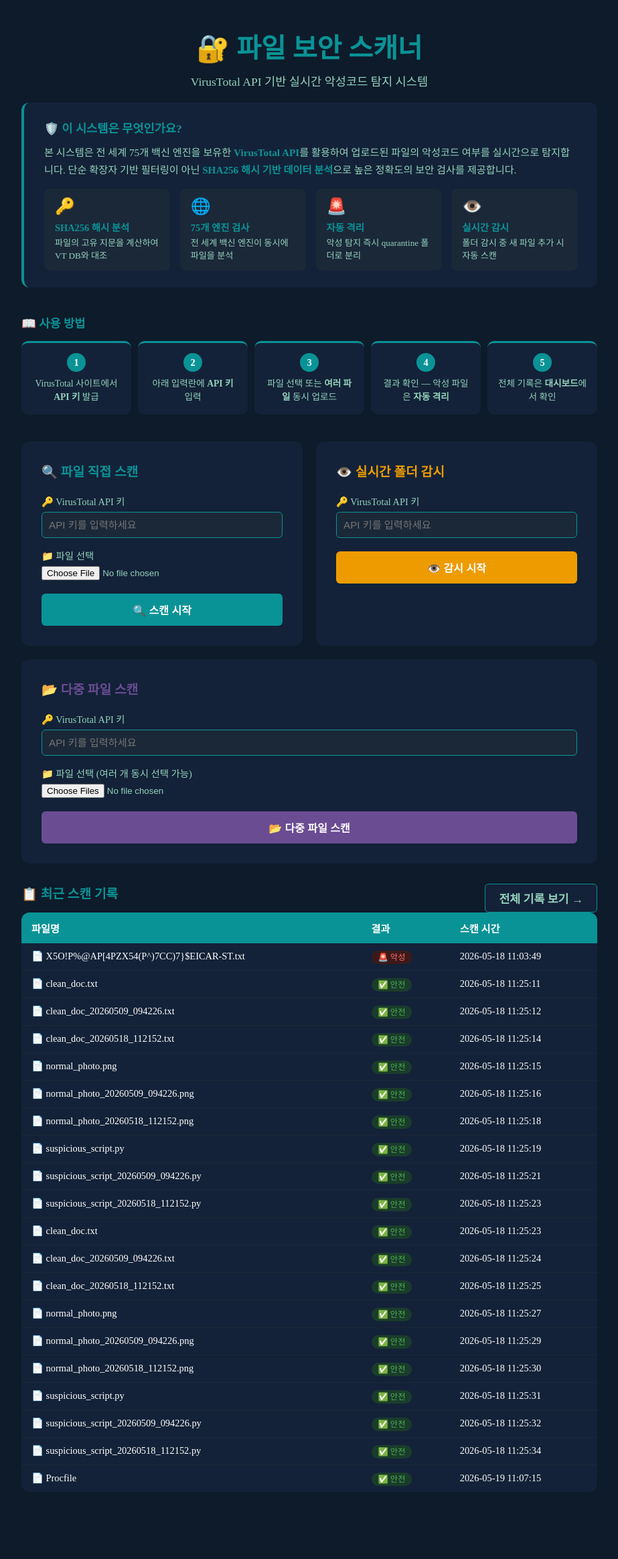
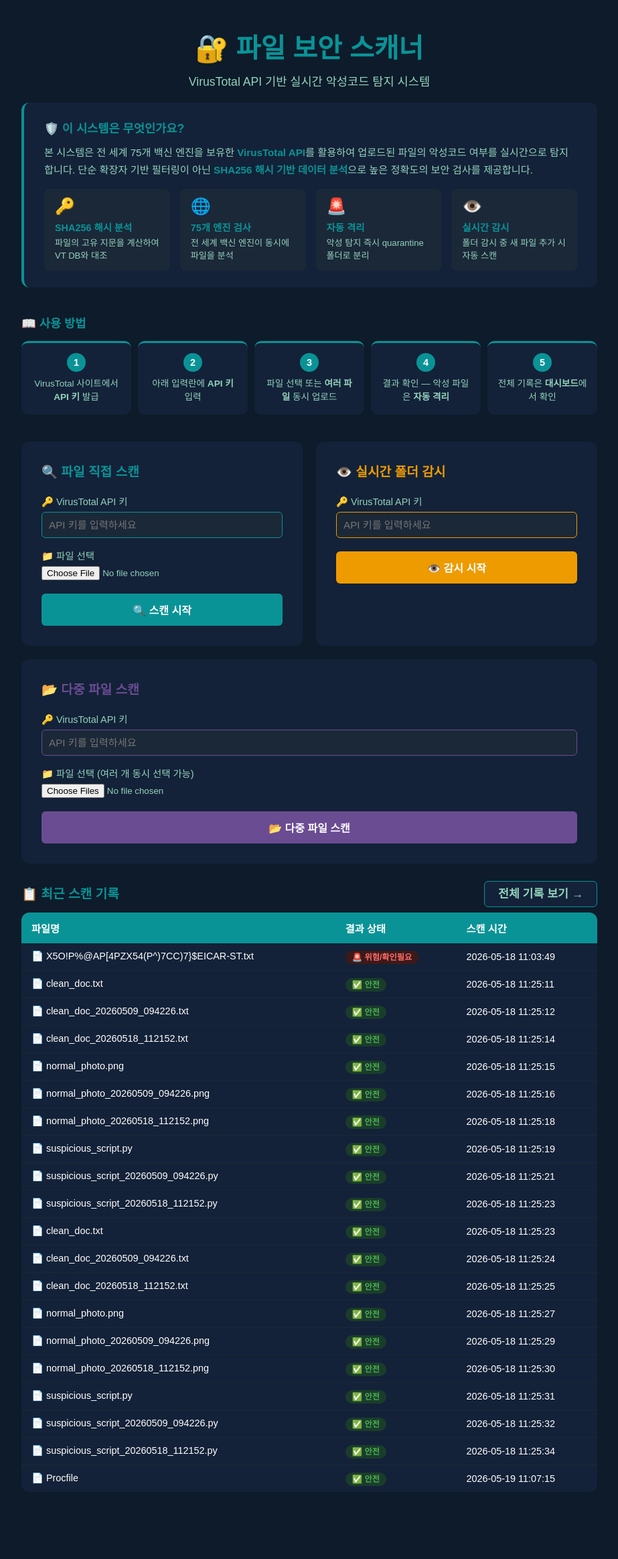
Before and after one commit to a39161026-dotcom/Mokpo-Security_check.py, a Django app: template templates/scanner/index.html in a window 1280 px wide. Shown: the whole page at 67% size, without its empty margins (178-1101 px from the left). Before the commit the page ends 2227 px from the top, so only its background shows below. Run offline with Django 5.2, Linux system fonts and the light colour scheme; the template is opened without the code that fills it: values that come from a table or form of the project are taken from there, others are empty; data comes from the database, SQL or seed files in the repository; parts of the project's set-up code (start-up, migrations or seed data) failed here and were passed over.

Commit message:
Final bug fix for views and clean up index template

```diff
--- a/templates/scanner/index.html
+++ b/templates/scanner/index.html
@@ -5,7 +5,7 @@
     <title>보안 스캐너</title>
     <style>
         * { box-sizing: border-box; margin: 0; padding: 0; }
-        body { font-family: 맑은 고딕; background: #0D1B2A; color: white; padding: 40px 20px; }
+        body { font-family: '맑은 고딕', sans-serif; background: #0D1B2A; color: white; padding: 40px 20px; }
         h1 { color: #0A9396; font-size: 2.5em; text-align: center; margin-bottom: 10px; }
         .subtitle { color: #94D2BD; text-align: center; margin-bottom: 20px; font-size: 1.1em; }
 
@@ -38,32 +38,32 @@
         .btn-folder:hover { background: #553b78; }
         .btn-watch { background: #EE9B00; color: white; }
         .btn-watch:hover { background: #cc8400; }
-        .btn-dashboard { background: #132238; color: #94D2BD; border: 1px solid #0A9396; padding: 8px 20px; border-radius: 6px; text-decoration: none; float: right; font-size: 0.9em; }
+        .btn-dashboard { background: #132238; color: #94D2BD; border: 1px solid #0A9396; padding: 8px 20px; border-radius: 6px; text-decoration: none; float: right; font-size: 0.9em; line-height: 1.2; margin-top: -4px; }
         .btn-dashboard:hover { background: #0A9396; color: white; }
 
         .result { margin-top: 20px; padding: 20px; border-radius: 10px; text-align: center; }
         .safe { background: #1A3D2B; border: 1px solid #0A9396; }
         .danger { background: #3D1A1A; border: 1px solid #ff4444; }
         .result .filename { font-size: 1.1em; font-weight: bold; margin-bottom: 8px; }
-        .result .status { font-size: 1.6em; }
-        .watching { background: #1A3A2A; border: 1px solid #EE9B00; padding: 15px; border-radius: 10px; text-align: center; color: #EE9B00; }
+        .result .status { font-size: 1.1em; line-height: 1.4; }
+        .watching { background: #1A3A2A; border: 1px solid #EE9B00; padding: 25px; border-radius: 10px; text-align: center; color: #EE9B00; height: 100%; display: flex; flex-direction: column; justify-content: center; }
 
         .folder-result { max-width: 860px; margin: 0 auto 30px auto; }
         .folder-result h3 { color: #6A4C93; margin-bottom: 15px; font-size: 1.1em; }
         .folder-result table { width: 100%; border-collapse: collapse; background: #132238; border-radius: 12px; overflow: hidden; }
-        .folder-result th { background: #6A4C93; padding: 10px 15px; text-align: left; font-size: 0.95em; }
+        .folder-result th { background: #6A4C93; padding: 10px 15px; text-align: left; font-size: 0.95em; color: white; }
         .folder-result td { padding: 10px 15px; border-bottom: 1px solid #1B2838; font-size: 0.9em; }
 
-        .history { max-width: 860px; margin: 0 auto; }
+        .history { max-width: 860px; margin: 0 auto; padding-bottom: 60px; }
         .history h3 { color: #0A9396; margin-bottom: 15px; font-size: 1.2em; }
         table { width: 100%; border-collapse: collapse; background: #132238; border-radius: 12px; overflow: hidden; }
-        th { background: #0A9396; padding: 12px 15px; text-align: left; font-size: 0.95em; }
+        th { background: #0A9396; padding: 12px 15px; text-align: left; font-size: 0.95em; color: white; }
         td { padding: 11px 15px; border-bottom: 1px solid #1B2838; font-size: 0.9em; }
         tr:last-child td { border-bottom: none; }
         tr:hover td { background: #1B2838; }
-        .badge-safe { background: #1A3D2B; color: #4CAF50; padding: 3px 10px; border-radius: 20px; font-size: 0.85em; }
-        .badge-danger { background: #3D1A1A; color: #ff6b6b; padding: 3px 10px; border-radius: 20px; font-size: 0.85em; }
-        .no-logs { text-align: center; color: #94D2BD; padding: 30px; }
+        .badge-safe { background: #1A3D2B; color: #4CAF50; padding: 3px 10px; border-radius: 20px; font-size: 0.85em; font-weight: bold; }
+        .badge-danger { background: #3D1A1A; color: #ff6b6b; padding: 3px 10px; border-radius: 20px; font-size: 0.85em; font-weight: bold; }
+        .no-logs { text-align: center; color: #94D2BD; padding: 30px; background: #132238; border-radius: 12px; }
     </style>
 </head>
 <body>
@@ -116,22 +116,21 @@
             <h3 style="color:#EE9B00">👁️ 실시간 폴더 감시</h3>
             {% if is_watching %}
             <div class="watching">
-                <p style="font-size:1.3em">👁️ 감시 중...</p>
-                <p style="margin-top:10px; color:#94D2BD; font-size:0.9em">watch_folder 폴더에 파일을 넣으면 자동 스캔됩니다!</p>
+                <p style="font-size:1.3em; font-weight: bold;">👁️ 감시 활성화 중</p>
+                <p style="margin-top:10px; color:#94D2BD; font-size:0.9em">watch_folder 폴더에 파일을 넣으면 백그라운드에서 자동 감시 및 스캔이 수행됩니다.</p>
             </div>
             {% else %}
             <form method="post">
                 {% csrf_token %}
                 <input type="hidden" name="action" value="watch">
                 <label>🔑 VirusTotal API 키</label>
-                <input type="password" name="api_key" placeholder="API 키를 입력하세요">
+                <input type="password" name="api_key" placeholder="API 키를 입력하세요" style="width:100%; padding:10px; margin-bottom:15px; background:#1B2838; border:1px solid #EE9B00; border-radius:6px; color:white;">
                 <button type="submit" class="btn btn-watch">👁️ 감시 시작</button>
             </form>
             {% endif %}
         </div>
     </div>
 
-    <!-- 다중 파일 스캔 -->
     <div style="max-width:860px; margin: 0 auto 30px auto;">
         <div class="box" style="width:100%;">
             <h3 style="color:#6A4C93">📂 다중 파일 스캔</h3>
@@ -139,7 +138,7 @@
                 {% csrf_token %}
                 <input type="hidden" name="action" value="folder_scan">
                 <label>🔑 VirusTotal API 키</label>
-                <input type="password" name="api_key" placeholder="API 키를 입력하세요" style="width:100%; padding:10px; margin-bottom:15px; background:#1B2838; border:1px solid #0A9396; border-radius:6px; color:white;">
+                <input type="password" name="api_key" placeholder="API 키를 입력하세요" style="width:100%; padding:10px; margin-bottom:15px; background:#1B2838; border:1px solid #6A4C93; border-radius:6px; color:white;">
                 <label>📁 파일 선택 (여러 개 동시 선택 가능)</label>
                 <input type="file" name="files" multiple style="color:#94D2BD; margin-bottom:15px; width:100%;">
                 <button type="submit" class="btn btn-folder">📂 다중 파일 스캔</button>
@@ -161,7 +160,13 @@
                 {% for r in folder_results %}
                 <tr>
                     <td>📄 {{ r.filename }}</td>
-                    <td>{{ r.status }}</td>
+                    <td>
+                        {% if r.is_safe %}
+                        <span class="badge-safe">✅ 안전</span>
+                        {% else %}
+                        <span class="badge-danger">{{ r.status }}</span>
+                        {% endif %}
+                    </td>
                 </tr>
                 {% endfor %}
             </tbody>
@@ -176,7 +181,7 @@
             <thead>
                 <tr>
                     <th>파일명</th>
-                    <th>결과</th>
+                    <th>결과 상태</th>
                     <th>스캔 시간</th>
                 </tr>
             </thead>
@@ -188,7 +193,7 @@
                         {% if log.status == 'clean' %}
                         <span class="badge-safe">✅ 안전</span>
                         {% else %}
-                        <span class="badge-danger">🚨 악성</span>
+                        <span class="badge-danger">🚨 위험/확인필요</span>
                         {% endif %}
                     </td>
                     <td>{{ log.created_at|date:"Y-m-d H:i:s" }}</td>
@@ -197,7 +202,7 @@
             </tbody>
         </table>
         {% else %}
-        <div class="no-logs">아직 스캔 기록이 없습니다.</div>
+        <div class="no-logs">아직 스캔 기록이 없습니다. 파일을 스캔하면 데이터베이스에 실시간 기록됩니다.</div>
         {% endif %}
     </div>
 
```
